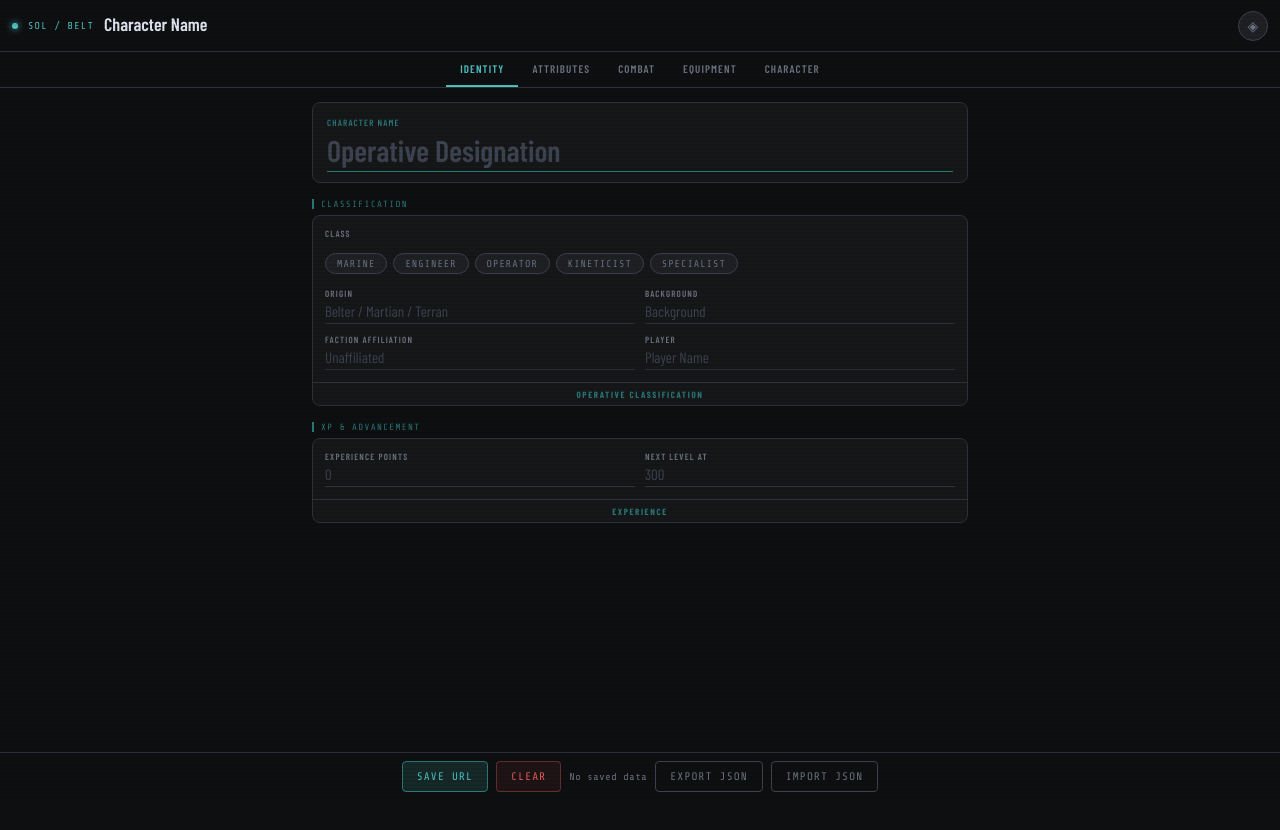
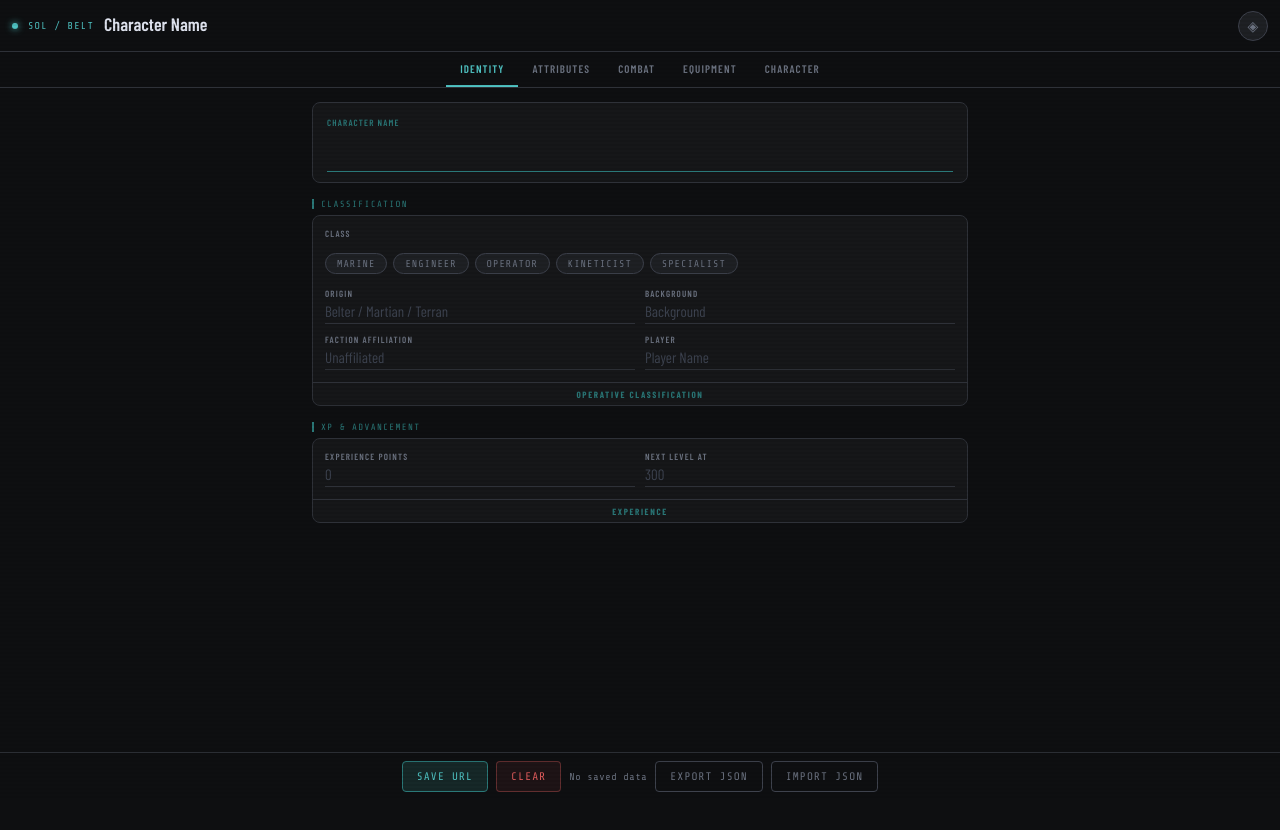
Before and after one commit to jacobhamblin/solsheet, a plain HTML site: page index.html in a window 1280 px wide. Drawn offline with nearby package versions, Linux system fonts and the light colour scheme; a web font is replaced by a local one.

Commit message:
remove placeholder for character name

```diff
--- a/index.html
+++ b/index.html
@@ -1245,7 +1245,7 @@ input[type="number"]:focus { color: #fff; }
 <div class="section-page active" id="tab-identity">
 
   <div class="charname-big">
-    <input type="text" name="charname" id="charnameInput" placeholder="Operative Designation">
+    <input type="text" name="charname" id="charnameInput" placeholder="">
     <label>Character Name</label>
   </div>
 
```
